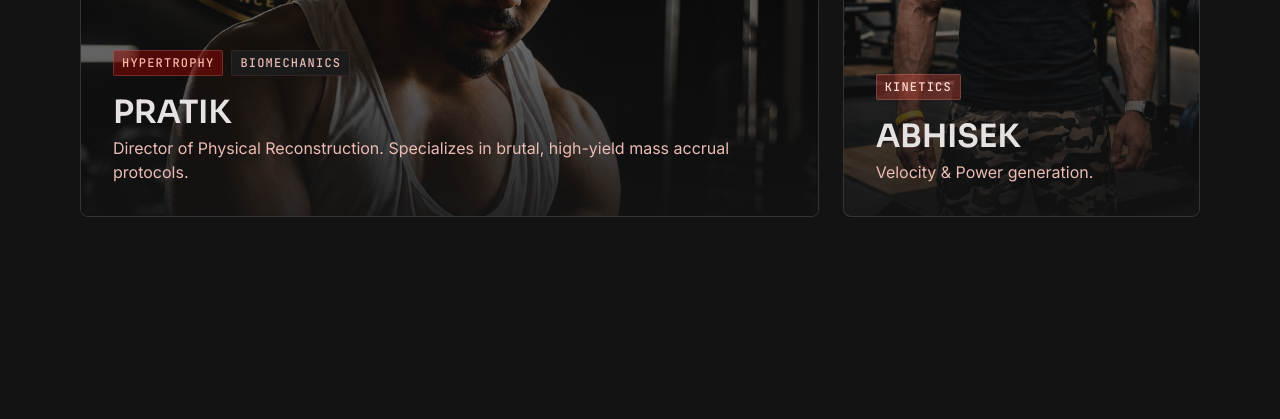
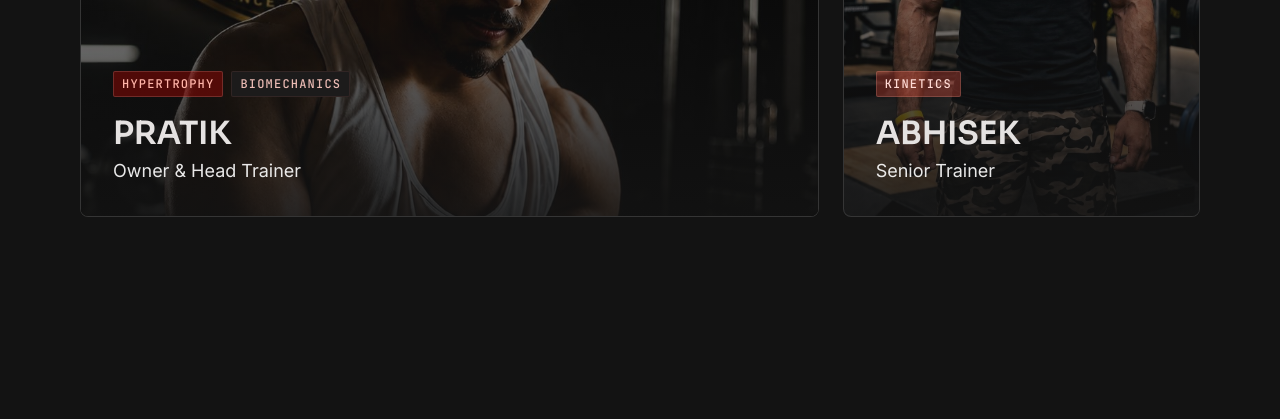
Before and after one commit to Hunter28-lucky/Dragon, a plain HTML site: page index.html in a window 1280 px wide. Shown: the part 3760-4179 px from the top of the page. Drawn offline with nearby package versions, Linux system fonts and the light colour scheme.

Commit message:
content: simplify trainer descriptions to reflect owner and trainer roles clearly

```diff
--- a/index.html
+++ b/index.html
@@ -341,7 +341,7 @@
 <span class="font-label-sm text-label-sm bg-surface-container-low text-on-surface-variant border border-outline-variant/30 px-2 py-1 rounded">BIOMECHANICS</span>
 </div>
 <h3 class="font-headline-md text-headline-md text-on-surface mb-1">PRATIK</h3>
-<p class="font-body-md text-body-md text-on-surface-variant">Director of Physical Reconstruction. Specializes in brutal, high-yield mass accrual protocols.</p>
+<p class="font-body-md text-[16px] md:text-[18px] text-white/90">Owner & Head Trainer</p>
 </div>
 </div>
 <!-- Trainer 2 - Tall -->
@@ -353,7 +353,7 @@
 <span class="font-label-sm text-label-sm bg-primary-container/30 text-primary-fixed border border-primary/20 px-2 py-1 rounded">KINETICS</span>
 </div>
 <h3 class="font-headline-md text-headline-md text-on-surface mb-1">ABHISEK</h3>
-<p class="font-body-md text-body-md text-on-surface-variant">Velocity &amp; Power generation.</p>
+<p class="font-body-md text-[16px] md:text-[18px] text-white/90">Senior Trainer</p>
 </div>
 </div>
 </div>
```
Also changed, not shown: website/src/index.html (+2 -2 lines).
